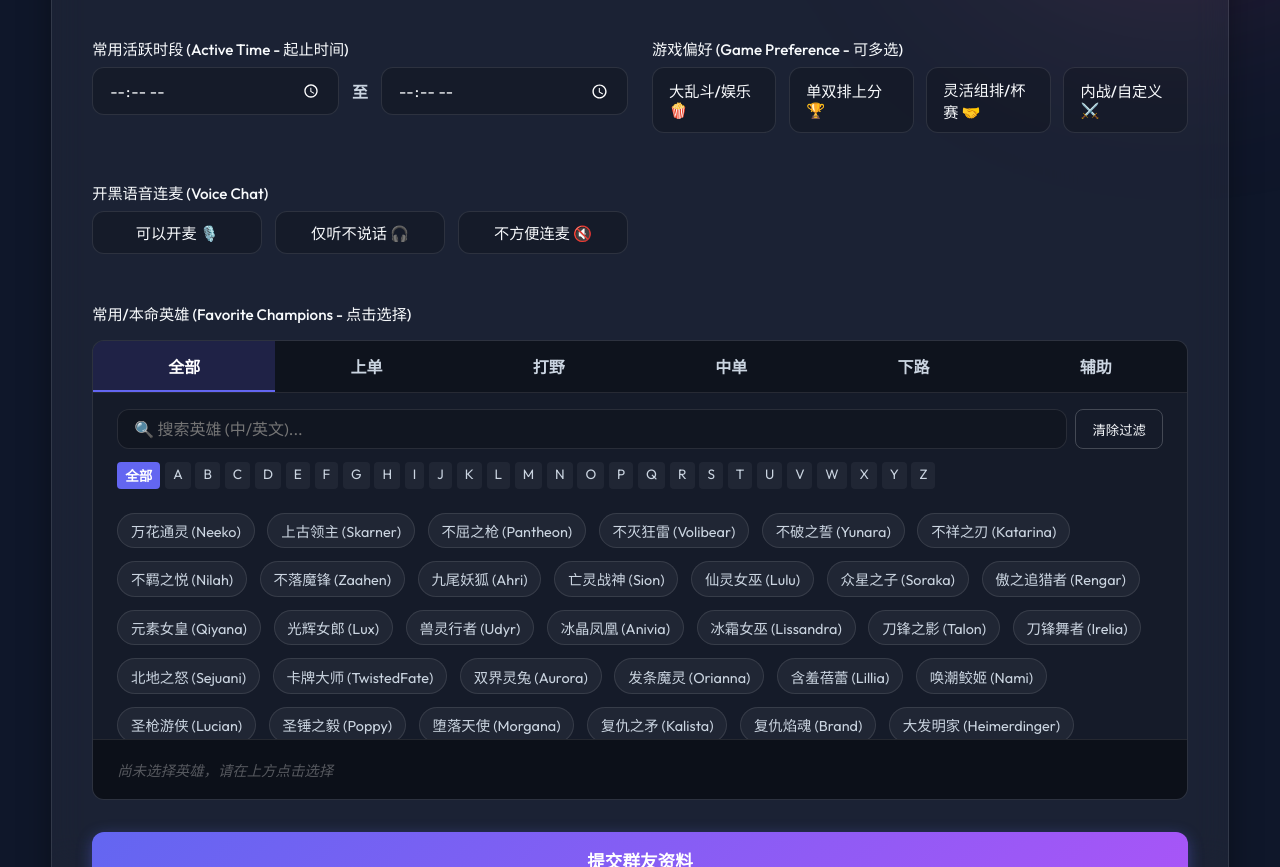
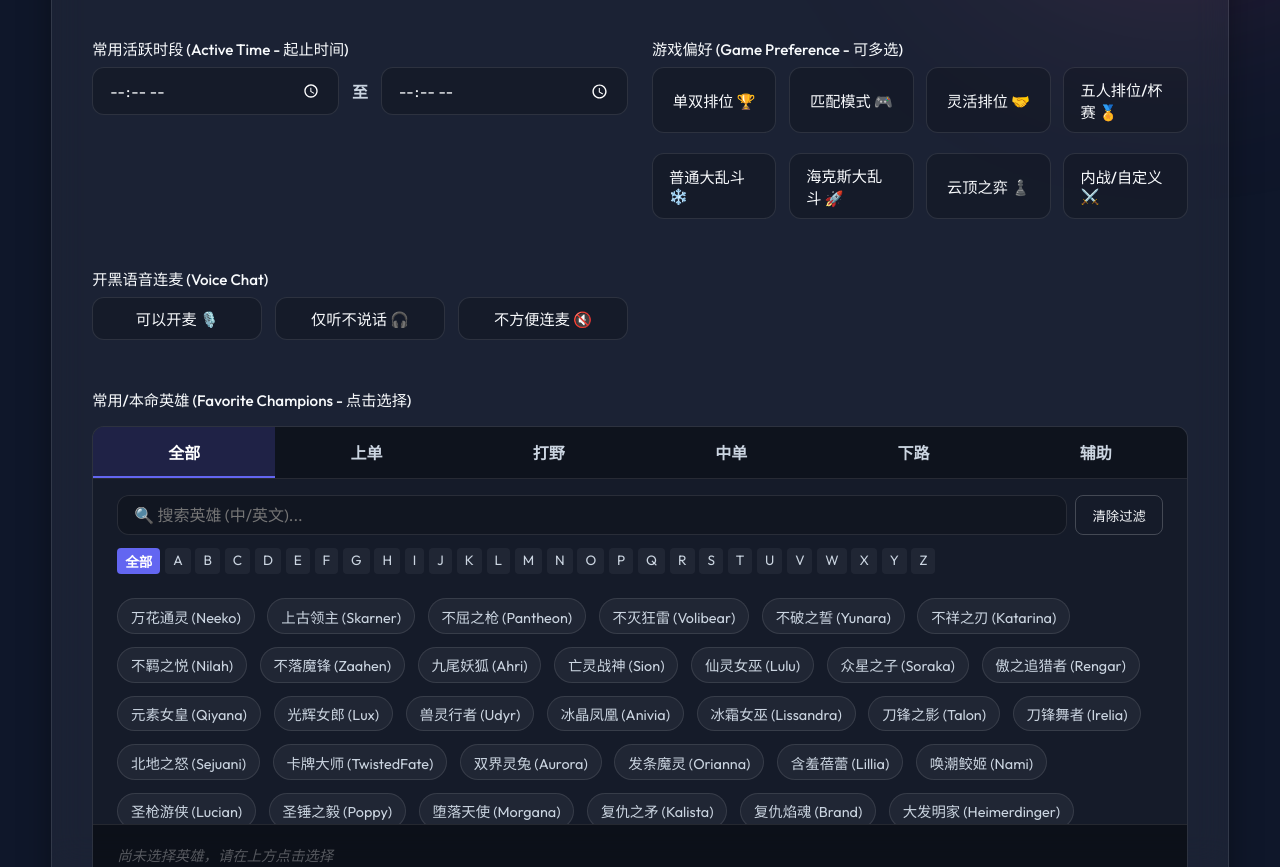
Before and after one commit to alongLFB/lol-euw-group-survey, a website: page index.html in a window 1280 px wide. Shown: the part 907-1774 px from the top of the page. Drawn offline with Linux system fonts and the light colour scheme.

Commit message:
feat: update game preference options with more specific modes and categories

```diff
--- a/index.html
+++ b/index.html
@@ -150,16 +150,28 @@
                     <div class="form-group">
                         <label>游戏偏好 (Game Preference - 可多选)</label>
                         <div class="checkbox-group">
-                            <input type="checkbox" id="playStyle-casual" name="playStyle" value="匹配/大乱斗">
-                            <label class="checkbox-label" for="playStyle-casual">大乱斗/娱乐 🍿</label>
+                            <input type="checkbox" id="playStyle-solo" name="playStyle" value="单双排位">
+                            <label class="checkbox-label" for="playStyle-solo">单双排位 🏆</label>
 
-                            <input type="checkbox" id="playStyle-ranked" name="playStyle" value="排位上分">
-                            <label class="checkbox-label" for="playStyle-ranked">单双排上分 🏆</label>
+                            <input type="checkbox" id="playStyle-normal" name="playStyle" value="匹配模式">
+                            <label class="checkbox-label" for="playStyle-normal">匹配模式 🎮</label>
 
-                            <input type="checkbox" id="playStyle-flex" name="playStyle" value="组排/杯赛">
-                            <label class="checkbox-label" for="playStyle-flex">灵活组排/杯赛 🤝</label>
+                            <input type="checkbox" id="playStyle-flex" name="playStyle" value="灵活排位">
+                            <label class="checkbox-label" for="playStyle-flex">灵活排位 🤝</label>
 
-                            <input type="checkbox" id="playStyle-custom" name="playStyle" value="内战娱乐">
+                            <input type="checkbox" id="playStyle-clash" name="playStyle" value="五人排位">
+                            <label class="checkbox-label" for="playStyle-clash">五人排位/杯赛 🏅</label>
+
+                            <input type="checkbox" id="playStyle-aram" name="playStyle" value="普通大乱斗">
+                            <label class="checkbox-label" for="playStyle-aram">普通大乱斗 ❄️</label>
+
+                            <input type="checkbox" id="playStyle-hextech" name="playStyle" value="海克斯大乱斗">
+                            <label class="checkbox-label" for="playStyle-hextech">海克斯大乱斗 🚀</label>
+
+                            <input type="checkbox" id="playStyle-tft" name="playStyle" value="云顶之弈">
+                            <label class="checkbox-label" for="playStyle-tft">云顶之弈 ♟️</label>
+
+                            <input type="checkbox" id="playStyle-custom" name="playStyle" value="自定义内战">
                             <label class="checkbox-label" for="playStyle-custom">内战/自定义 ⚔️</label>
                         </div>
                     </div>
```
